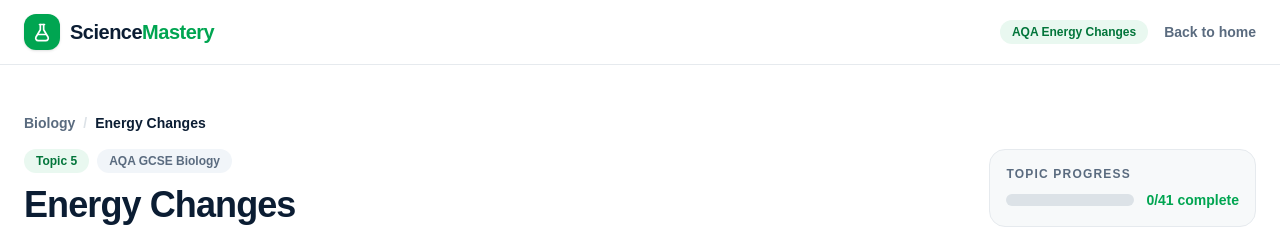
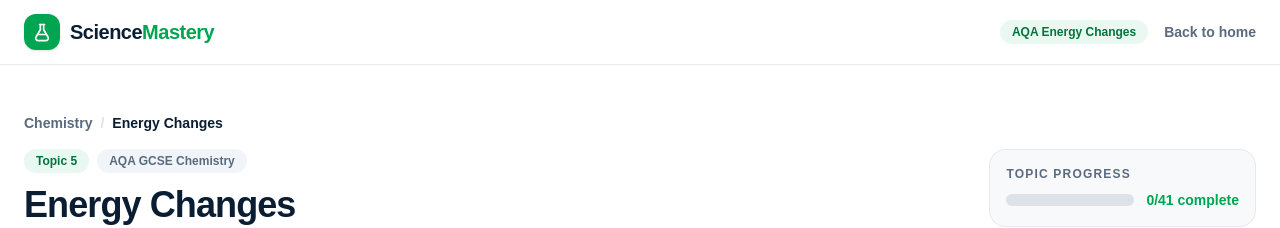
Before and after one commit to marietheresewambele-droid/ScienceMastery, a Next.js app: page /chemistry/energy-changes in a window 1280 px wide. Shown: the top 228 px of the page. Built offline with nearby package versions, Linux system fonts and the light colour scheme.

Commit message:
Make shared topic page subject-aware

```diff
--- a/src/components/topic/BiologyTopicPage.tsx
+++ b/src/components/topic/BiologyTopicPage.tsx
@@ -464,8 +464,11 @@ export function BiologyTopicPage({ config }: BiologyTopicPageProps) {
   const progressPercentage =
     totalQuestions > 0 ? Math.round((completedCount / totalQuestions) * 100) : 0;
 
+  const subject = config.subject ?? "biology";
+  const subjectLabel = subject.charAt(0).toUpperCase() + subject.slice(1);
+
   const topicMetadata = {
-    subject: config.subject ?? "biology",
+    subject,
     title: config.title,
     slug: config.id,
     examBoard: config.examBoard ?? "AQA",
@@ -486,7 +489,7 @@ export function BiologyTopicPage({ config }: BiologyTopicPageProps) {
                 <ol className="flex items-center gap-2 text-sm font-semibold text-[#5a6b7f]">
                   <li>
                     <Link href="/" className="transition hover:text-[#0b1d33]">
-                      Biology
+                      {subjectLabel}
                     </Link>
                   </li>
                   <li>
@@ -505,7 +508,7 @@ export function BiologyTopicPage({ config }: BiologyTopicPageProps) {
                       {topicMetadata.topicNumber}
                     </span>
                     <span className="rounded-full bg-[#f1f5f9] px-3 py-1 text-xs font-bold text-[#5a6b7f]">
-                      {topicMetadata.examBoard} GCSE Biology
+                      {topicMetadata.examBoard} GCSE {subjectLabel}
                     </span>
                   </div>
 
```
